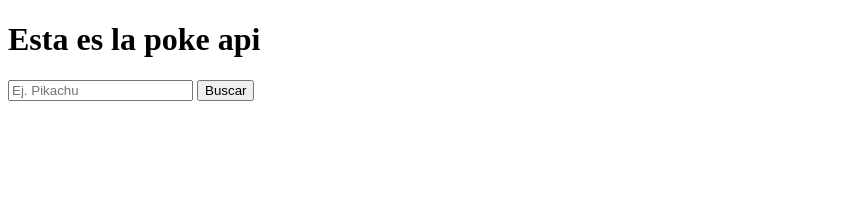
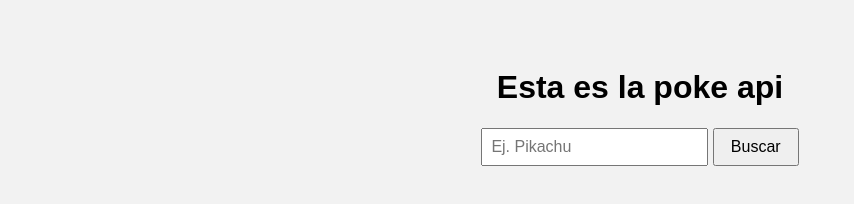
Before and after one commit to enrique-fernandez-c/pokeapi, a plain HTML site: page index.html in a window 1280 px wide. Shown: the whole page, without its empty margins (0-854 px from the left). Drawn offline with Linux system fonts and the light colour scheme.

Commit message:
Se configuro todo el archivo de estilos

```diff
--- a/index.html
+++ b/index.html
@@ -3,6 +3,7 @@
 <head>
     <meta charset="UTF-8">
     <meta name="viewport" content="width=device-width, initial-scale=1.0">
+    <link rel="stylesheet" href="style.css">
     <title>PokeApi</title>
 </head>
 <body>
--- a/style.css
+++ b/style.css
@@ -0,0 +1,17 @@
+body {
+    font-family: Arial, sans-serif;
+    text-align: center;
+    background-color: #f2f2f2;
+    padding: 40px;
+}
+
+.buscador input{
+    padding: 8px;
+    font-size: 16px;
+}
+
+.buscador button {
+    padding: 8px 16px;
+    font-size: 16px;
+    cursor: pointer;
+}
```
